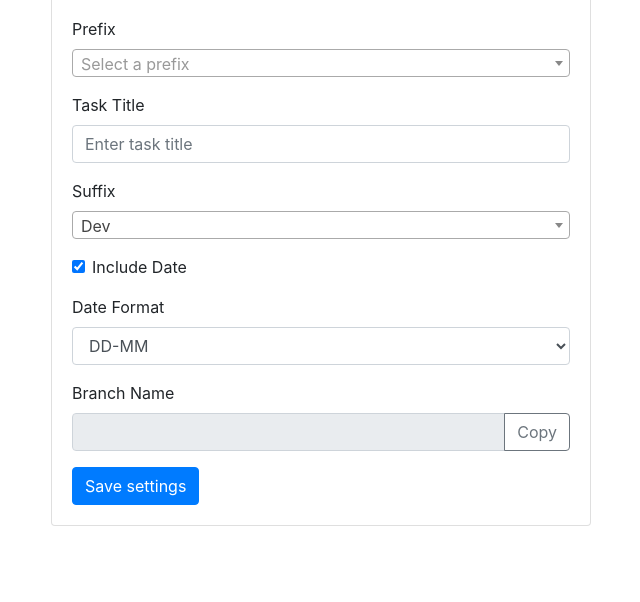
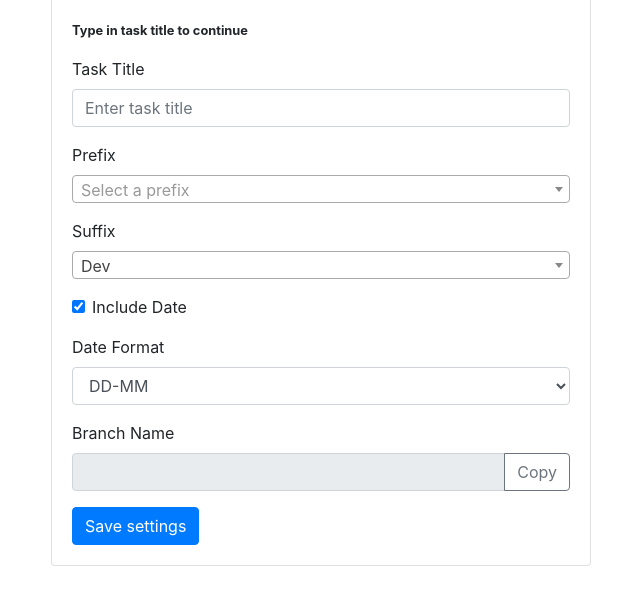
Before and after one commit to ranasanjayraj/branchnamegenerator.github.io, a plain HTML site: page index.html in a window 1280 px wide. Shown: the part 114-716 px from the top of the page, without its empty margins (319-959 px from the left). Drawn offline with nearby package versions, Linux system fonts and the light colour scheme.

Commit message:
ui changes

```diff
--- a/index.html
+++ b/index.html
@@ -22,6 +22,13 @@
                     </div>
                     <div class="card-body">
                         <div class="form-group">
+                            <small><b>Type in task title to continue</b></small>
+                        </div>
+                        <div class="form-group">
+                            <label for="taskTitle">Task Title</label>
+                            <input type="text" class="form-control" id="taskTitle" placeholder="Enter task title">
+                        </div>
+                        <div class="form-group">
                             <label for="prefix">Prefix</label>
                             <select class="form-control" id="prefix">
                                 <option value="">Select a prefix</option>
@@ -29,10 +36,6 @@
                                 <option value="bug">Bug</option>
                                 <option value="test">Test</option>
                             </select>
-                        </div>
-                        <div class="form-group">
-                            <label for="taskTitle">Task Title</label>
-                            <input type="text" class="form-control" id="taskTitle" placeholder="Enter task title">
                         </div>
                         <div class="form-group">
                             <label for="suffix">Suffix</label>
```
